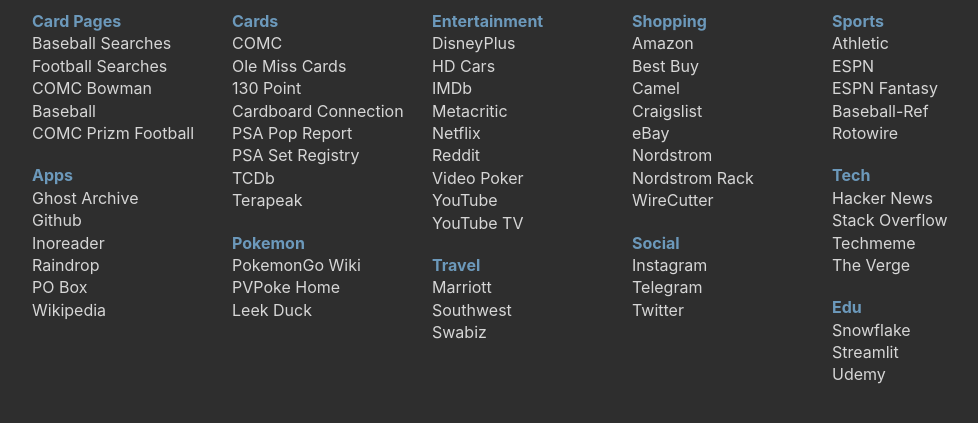
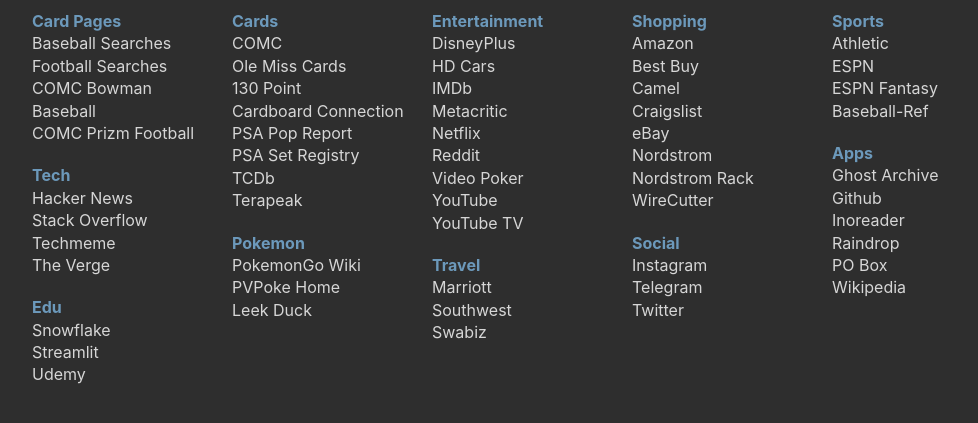
Before and after one commit to jimg72/jimg72.github.io, a Jekyll site: the page built from start.html, in a window 1280 px wide. Shown: the top 423 px of the page, without its empty margins (96-1074 px from the left). Built offline with Jekyll 4.4.1, drawn with Linux system fonts in a browser that asks for light colours.

Commit message:
Update bookmarks.yml

```diff
--- a/_data/bookmarks.yml
+++ b/_data/bookmarks.yml
@@ -85,8 +85,7 @@
     #    link_url: https://football.fantasysports.yahoo.com/f1/308989/10
     - link_name: Baseball-Ref
       link_url: https://www.baseball-reference.com
-    - link_name: Rotowire
-      link_url: https://www.rotowire.com/myleagues/mlb/dashboard.php?id=233652
+
 
 - category: Apps
   links:
```
